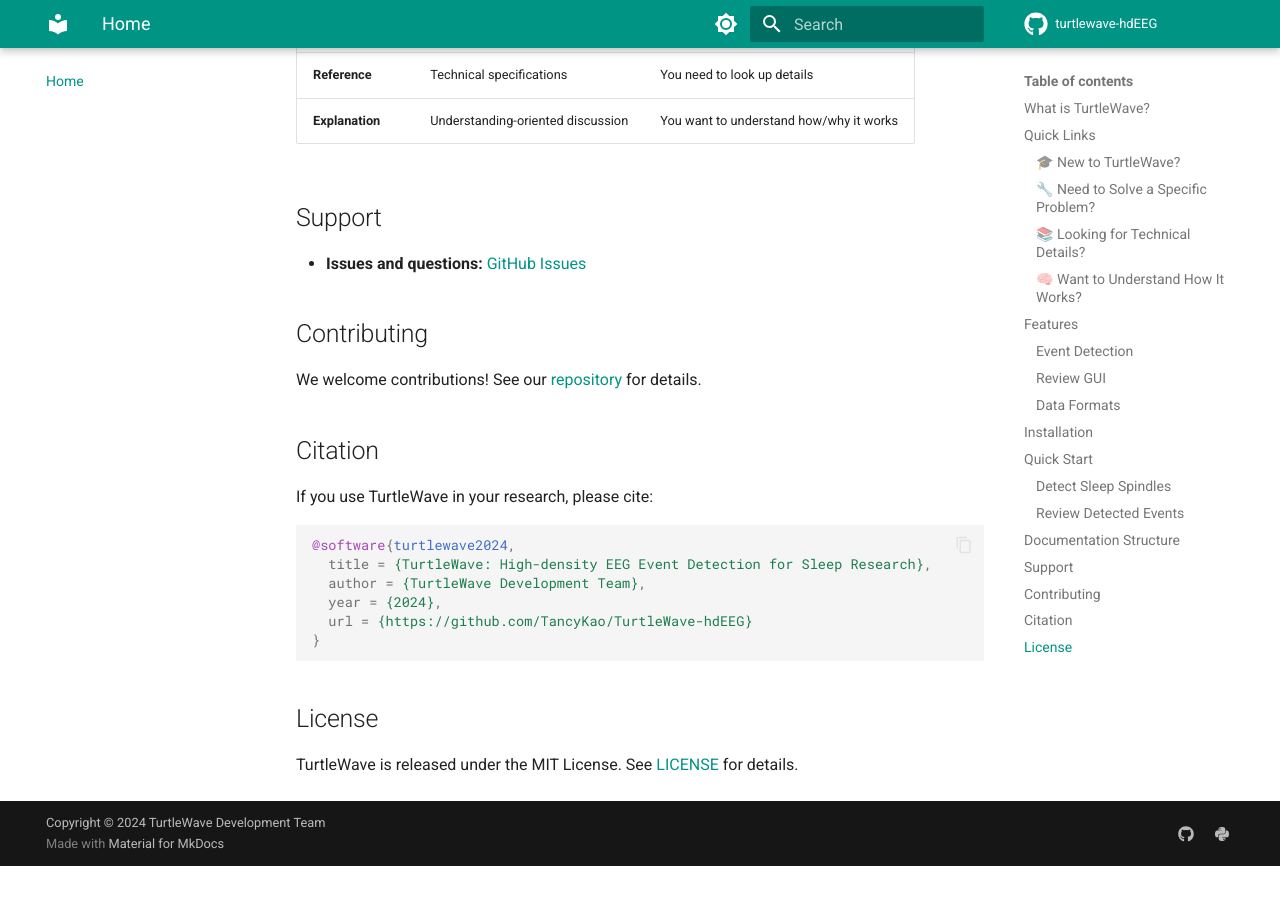
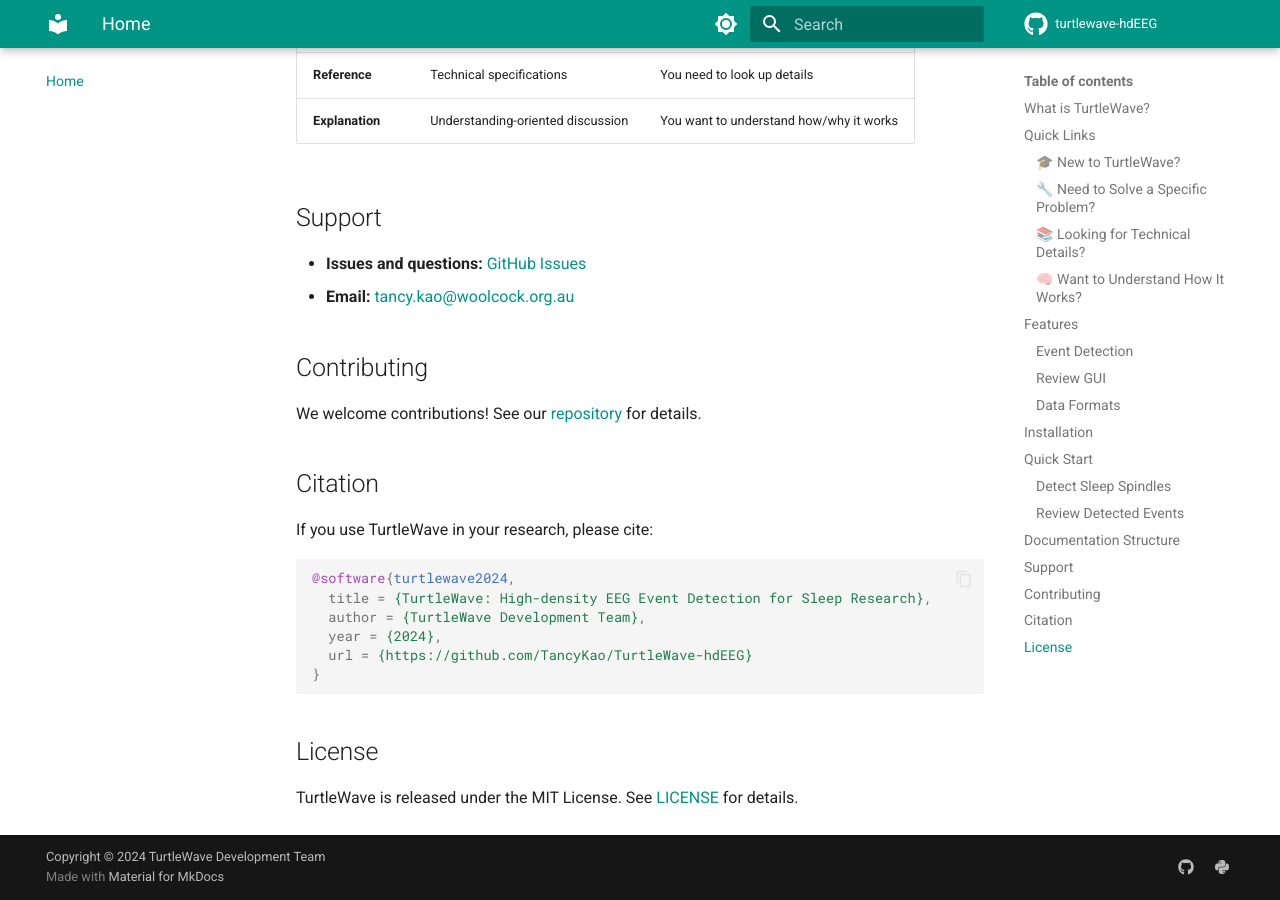
Before and after one commit to TancyKao/TurtleWave-hdEEG, an MkDocs documentation site: the page built from docs/index.md, in a window 1280 px wide and 900 px high, scrolled down 3357 px. Built offline with MkDocs 1.6.1 and Material for MkDocs 9.7.7, drawn with Linux system fonts in a browser that asks for light colours; comment, search, counter and statistics services are not loaded; before the commit the page ends 4223 px from its top, so only the background shows below that.

Commit message:
Add real contact email to docs Support section

```diff
--- a/docs/index.md
+++ b/docs/index.md
@@ -136,6 +136,7 @@ This documentation follows the [Diátaxis framework](DIATAXIS_FRAMEWORK.md), org
 ## Support
 
 - **Issues and questions:** [GitHub Issues](https://github.com/TancyKao/TurtleWave-hdEEG/issues)
+- **Email:** [tancy.kao@woolcock.org.au](mailto:tancy.kao@woolcock.org.au)
 
 ## Contributing
 
```
